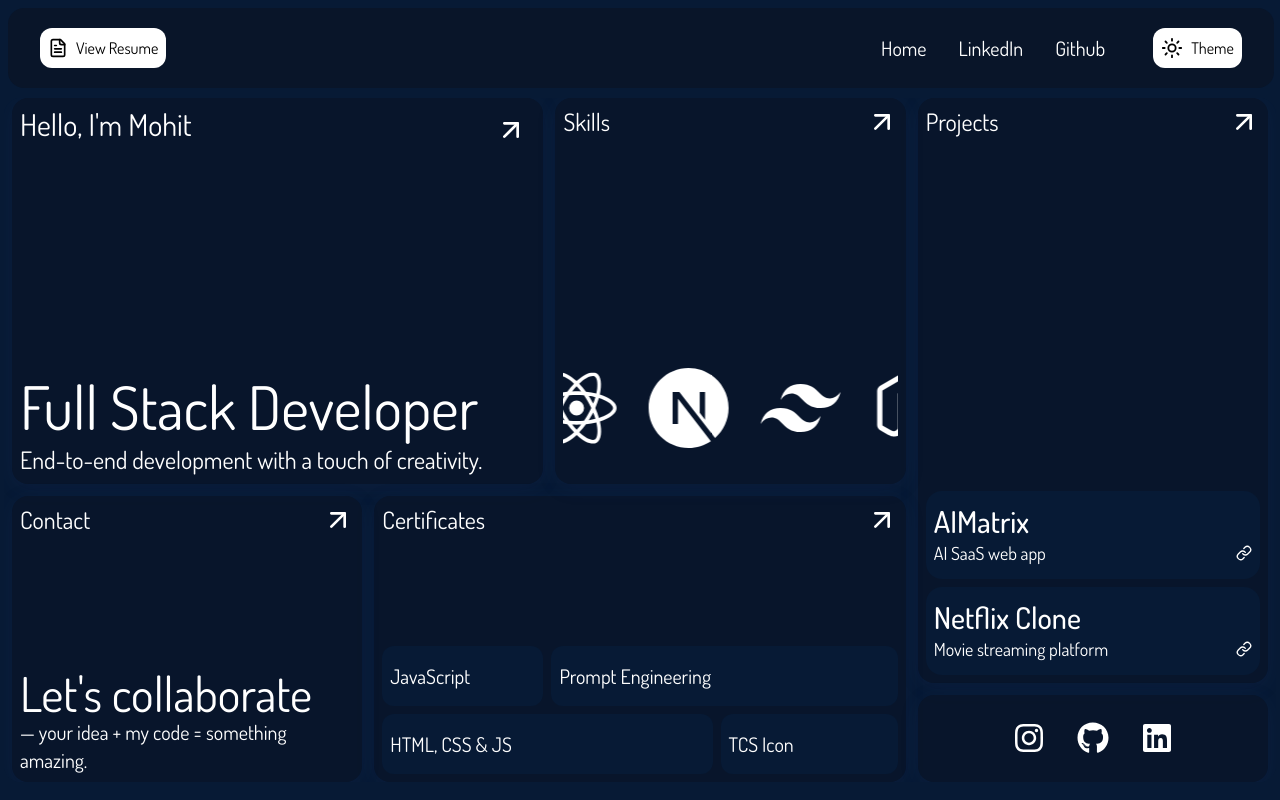
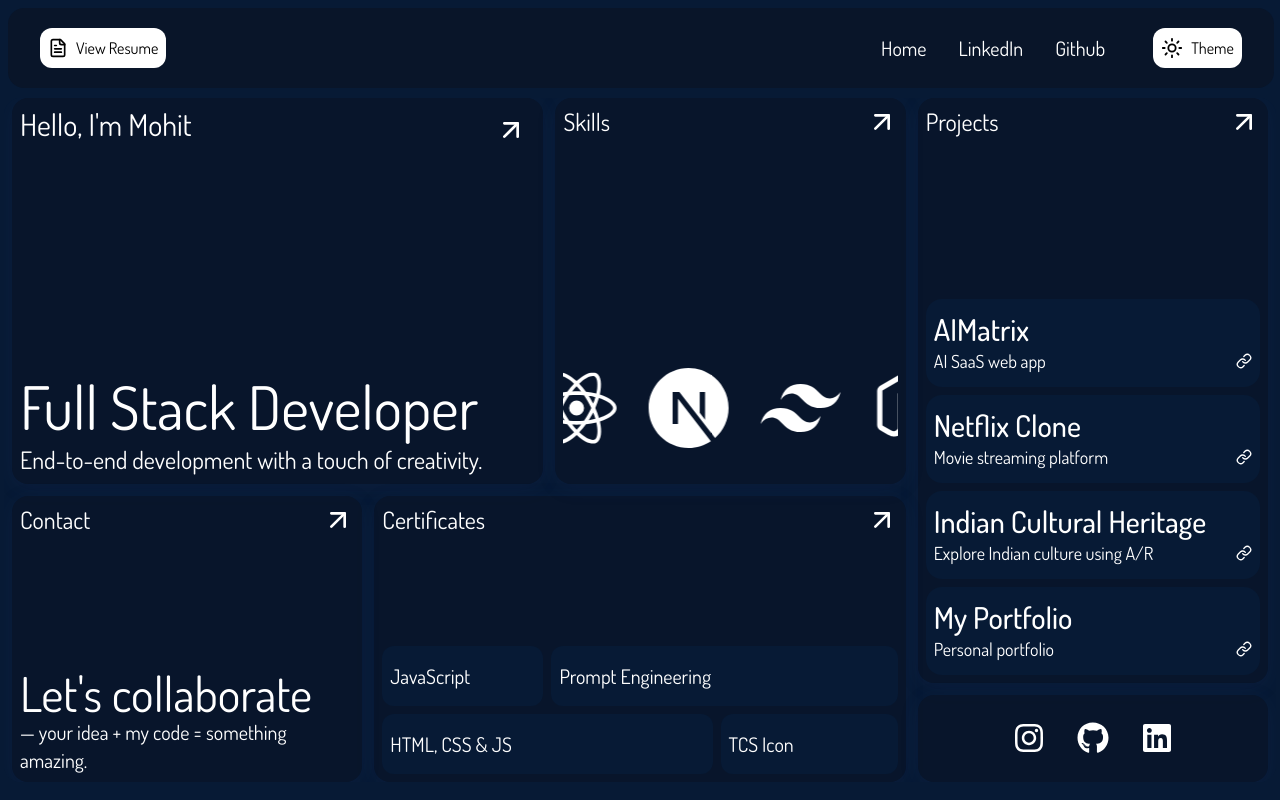
Before and after one commit to Mohitss10/my_portfolio, a Next.js app: page / in a window 1280 px wide. Built offline with nearby package versions, Linux system fonts and the light colour scheme; a web font is replaced by a local one.

Commit message:
My local work before pull

```diff
--- a/app/page.js
+++ b/app/page.js
@@ -170,6 +170,53 @@
                 </button>
               </div>
             </div>
+
+                       <div className="content-sub rounded-2xl px-2 py-3">
+              <h3 className="text-3xl font-medium">Indian Cultural Heritage</h3>
+              <div className="flex items-center justify-between">
+                <p className="text-lg">Explore Indian culture using A/R</p>
+                <button
+                  onClick={(e) => {
+                    e.stopPropagation();
+                    window.open(
+                      "https://cultural-heritage-sxd1.vercel.app",
+                      "_blank",
+                      "noopener,noreferrer"
+                    );
+                  }}
+                  className="relative group"
+                >
+                  <LinkIcon className="w-4 h-6 sm:w-4 sm:h-4 hover:text-[#6b6b6b] transition-colors" />
+                  <span className="absolute -left-10 bottom-0 px-2 py-1 text-xs rounded bg-black text-white opacity-0 translate-y-2 group-hover:opacity-100 group-hover:translate-y-0 transition-all duration-300">
+                    Visit
+                  </span>
+                </button>
+              </div>
+            </div>
+
+                      <div className="content-sub rounded-2xl px-2 py-3">
+              <h3 className="text-3xl font-medium">My Portfolio</h3>
+              <div className="flex items-center justify-between">
+                <p className="text-lg">Personal portfolio</p>
+                <button
+                  onClick={(e) => {
+                    e.stopPropagation();
+                    window.open(
+                      "https://mohitsayshellotoyou.vercel.app",
+                      "_blank",
+                      "noopener,noreferrer"
+                    );
+                  }}
+                  className="relative group"
+                >
+                  <LinkIcon className="w-4 h-6 sm:w-4 sm:h-4 hover:text-[#6b6b6b] transition-colors" />
+                  <span className="absolute -left-10 bottom-0 px-2 py-1 text-xs rounded bg-black text-white opacity-0 translate-y-2 group-hover:opacity-100 group-hover:translate-y-0 transition-all duration-300">
+                    Visit
+                  </span>
+                </button>
+              </div>
+            </div>
+
           </div>
         </Link>
       </motion.div>
```
